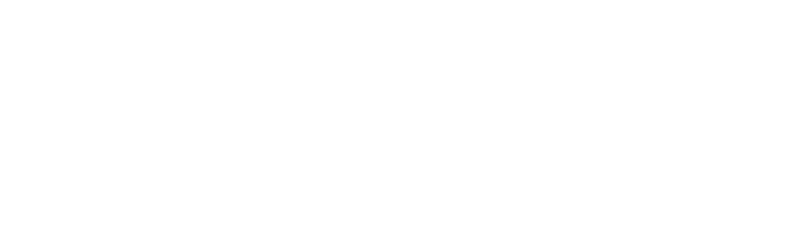
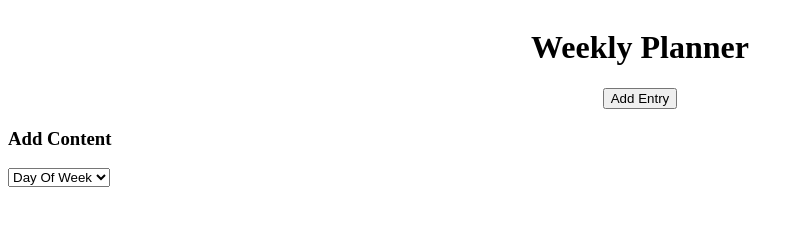
Before and after one commit to DevJosephLee/week-planner, a plain HTML site: page index.html in a window 1280 px wide. Shown: the whole page, without its empty margins (0-804 px from the left). Drawn offline with Linux system fonts and the light colour scheme.

Commit message:
add header and button and inputs

```diff
--- a/index.html
+++ b/index.html
@@ -7,6 +7,35 @@
   <link rel="stylesheet" href="styles.css">
 </head>
 <body>
+  <div class="container">
+    <div class="row justify-content-center">
+      <h1>Weekly Planner</h1>
+    </div>
+    <div class="row justify-content-center">
+      <button class="button-add-entry">Add Entry</button>
+    </div>
+  </div>
+  <div class="row">
+    <div class="modal-outer">
+      <div class="modal-content hidden">
+        <div class="row">
+          <h3>Add Content</h3>
+        </div>
+        <div class="row">
+          <select name="week-days" class="week-days-dropdown">
+            <option value="">Day Of Week</option>
+            <option value="monday">Monday</option>
+            <option value="tuesday">Tuesday</option>
+            <option value="wednesday">Wednesday</option>
+            <option value="thursday">Thursday</option>
+            <option value="friday">Friday</option>
+            <option value="saturday">Saturday</option>
+            <option value="sunday">Sunday</option>
+          </select>
+        </div>
+      </div>
+    </div>
+  </div>
   <script src="main.js"></script>
 </body>
 </html>
--- a/styles.css
+++ b/styles.css
@@ -0,0 +1,19 @@
+/* .container {
+  width: 1000px;
+} */
+
+.row {
+  display: flex;
+}
+
+.justify-content-center {
+  justify-content: center;
+}
+
+/* .text-align-center {
+  text-align: center;
+} */
+
+/* .button-add-entry {
+
+} */
```
